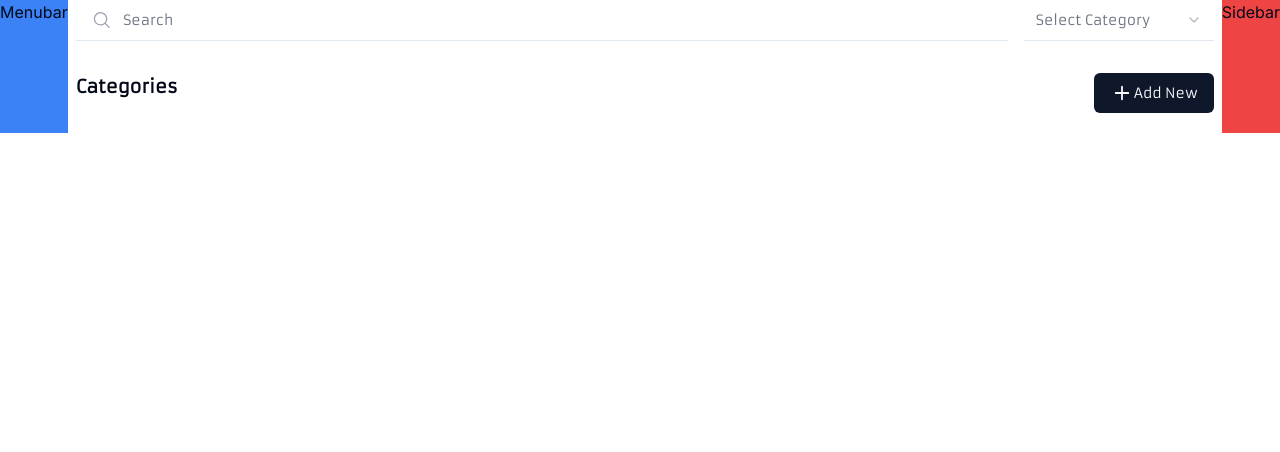
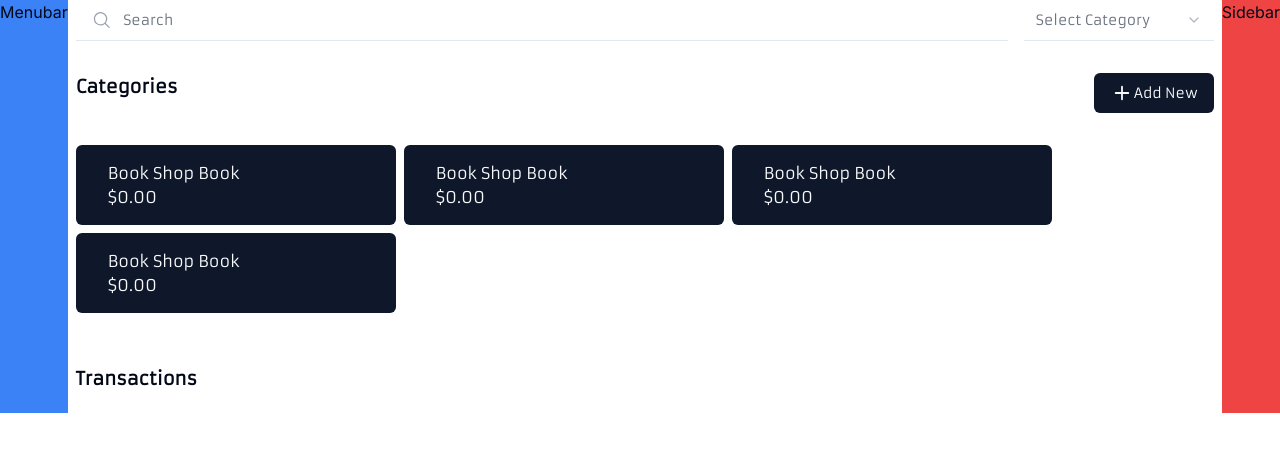
Before and after one commit to Rashad-Stack/expense_tracker, a Next.js app: page / in a window 1280 px wide. Shown: the top 452 px of the page. Built offline with nearby package versions, Linux system fonts and the light colour scheme.

Commit message:
Add CategoryCard component and update layout

```diff
--- a/app/(root)/page.tsx
+++ b/app/(root)/page.tsx
@@ -1,14 +1,32 @@
 import AddNewCategory from "@/components/shared/AddNewCategory";
+import CategoryCard from "@/components/shared/CategoryCard";
 
 export default function Home() {
   return (
+    <>
       <section className="grid grid-rows-[auto_1fr] gap-5">
-      <div>
+        <div className="space-y-8">
           <div className="flex justify-between">
             <h1 className="text-lg font-bold">Categories</h1>
             <AddNewCategory />
           </div>
+
+          <div className="flex flex-wrap gap-2">
+            <CategoryCard />
+            <CategoryCard />
+            <CategoryCard />
+            <CategoryCard />
+          </div>
         </div>
       </section>
+
+      <section className="grid grid-rows-[auto_1fr] gap-5">
+        <div>
+          <div className="flex justify-between">
+            <h1 className="text-lg font-bold">Transactions</h1>
+          </div>
+        </div>
+      </section>
+    </>
   );
 }
--- /dev/null
+++ b/components/shared/CategoryCard.tsx
@@ -0,0 +1,13 @@
+import Link from "next/link";
+
+export default function CategoryCard() {
+  return (
+    <Link
+      href="/"
+      className="w-full rounded-md bg-primary px-8 py-4 text-primary-foreground hover:bg-primary/90 sm:max-w-xs"
+    >
+      <h3>Book Shop Book</h3>
+      <p>$0.00</p>
+    </Link>
+  );
+}
```
Lines whose indentation alone changed are shown as unchanged.
